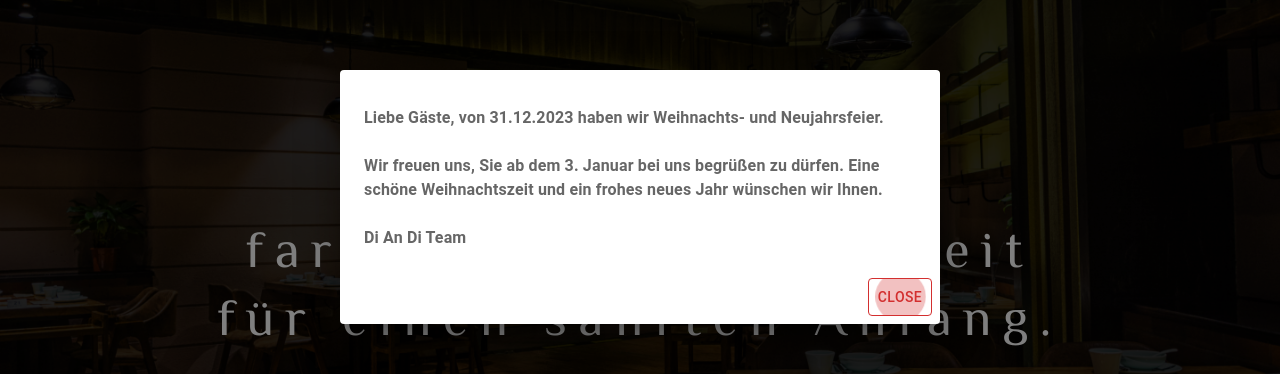
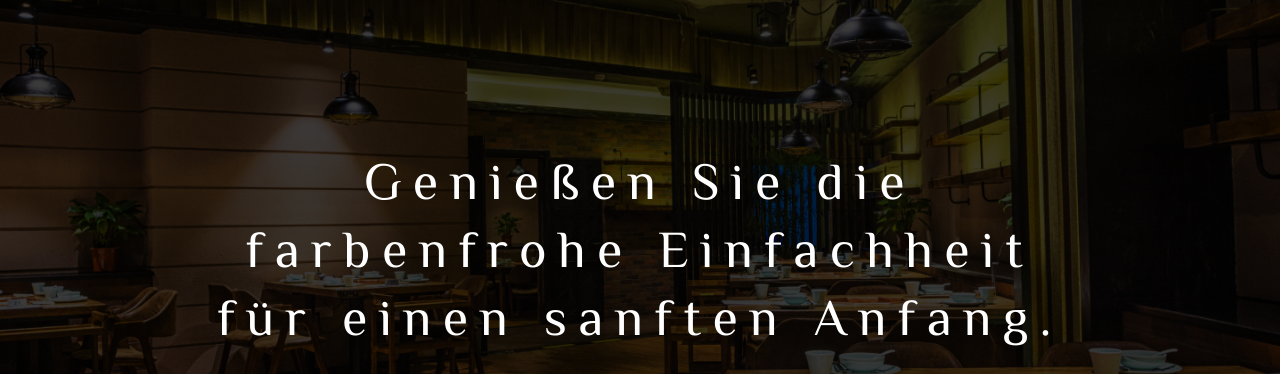
Before and after one commit to projectlac/german-restaurant, a Next.js app: page / in a window 1280 px wide. Shown: the part 203-577 px from the top of the page. Built offline with nearby package versions, Linux system fonts and the light colour scheme.

Commit message:
Remove notifi

```diff
--- a/pages/index.tsx
+++ b/pages/index.tsx
@@ -38,7 +38,7 @@ export default function Menu() {
         <meta property="og:locale:alternate" content="es_ES" />
       </Head>
       <main className={styles.main}>
-        <Notification />
+        {/* <Notification /> */}
         <Introductions />
         <Detail />
         <Hot />
```
